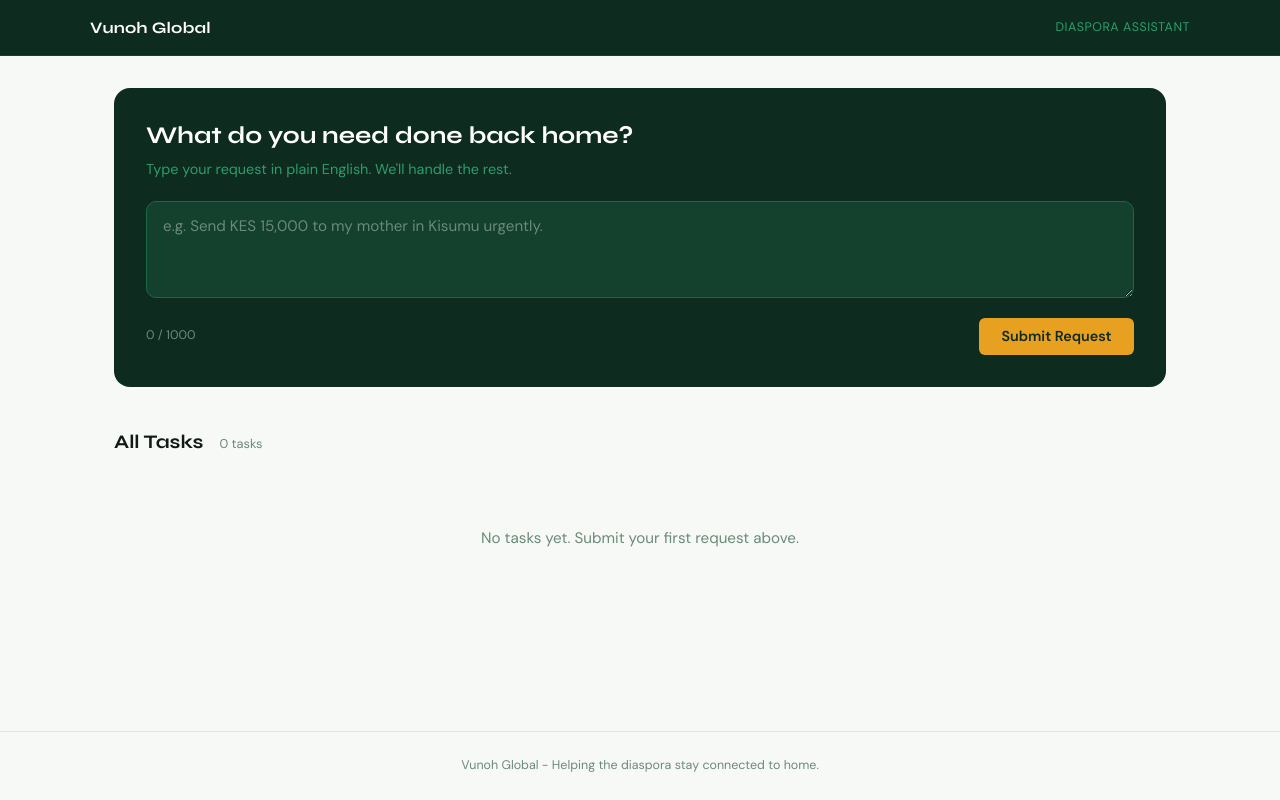
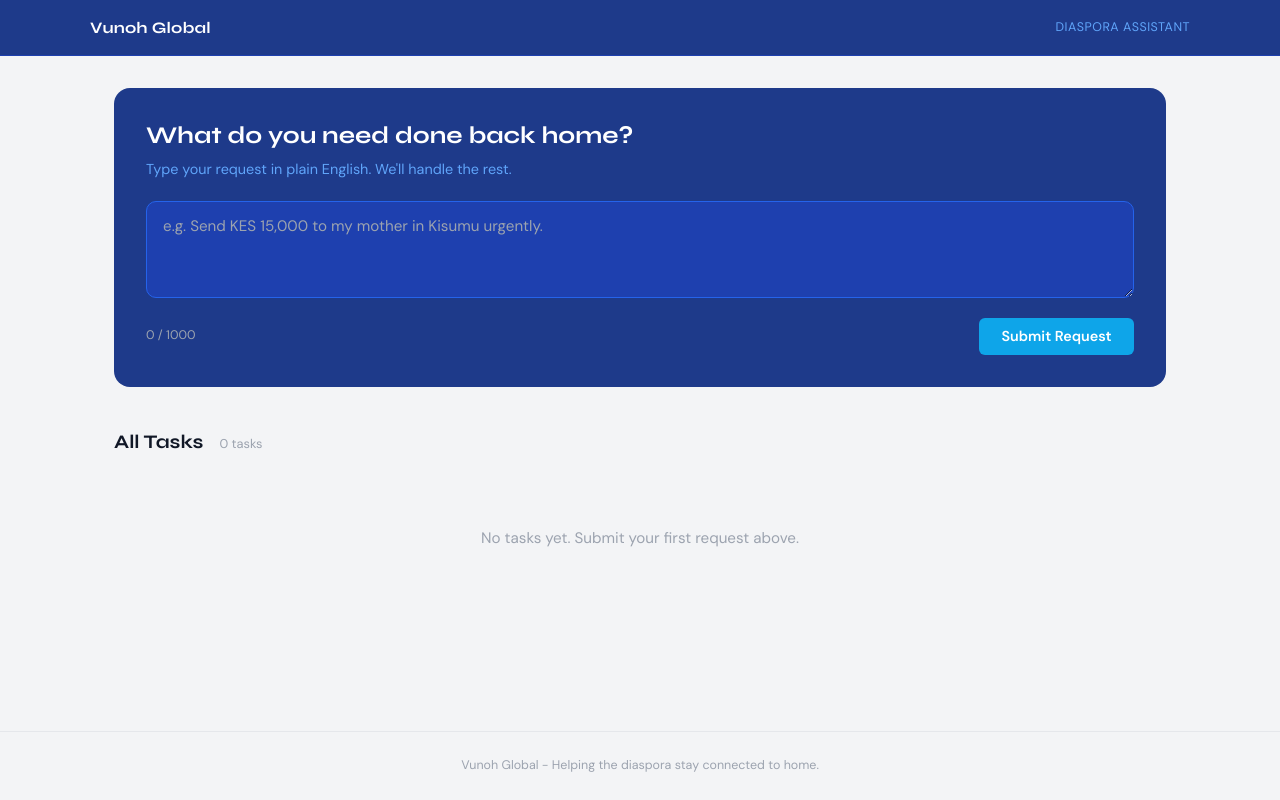
Before and after one commit to NestaNdereva23/Vunoh-diaspora-assistant, a Django app: page / in a window 1280 px wide. Run offline with Django 5.2, Linux system fonts and the light colour scheme; data that the repository does not hold is empty.

Commit message:
css theme update

```diff
--- a/vunoh_diaspora_assistant/assistant/static/assistant/css/main.css
+++ b/vunoh_diaspora_assistant/assistant/static/assistant/css/main.css
@@ -1,37 +1,40 @@
-/* ─────────────────────────────────────────────────────────────
-   Vunoh Global — main.css
-   Fonts: Syne (headings) + DM Sans (body)
-   Palette: deep forest green + warm off-white + amber accent
-───────────────────────────────────────────────────────────── */
+:root {
+  /* ── Primary Brand Colors ─────────────────────────────────── */
+  --blue-900:  #1e3a8a;
+  --blue-800:  #1e40af;
+  --blue-600:  #2563eb;
+  --blue-400:  #60a5fa;
+  --blue-100:  #dbeafe;
 
-/* ── Variables ─────────────────────────────────────────────── */
-:root {
-  --green-900: #0d2b1f;
-  --green-800: #14402e;
-  --green-600: #1d6647;
-  --green-400: #2d9e6b;
-  --green-100: #d6f0e4;
+  --sky-500:   #0ea5e9;
+  --sky-lt:    #e0f2fe;
 
-  --amber:     #e8a020;
-  --amber-lt:  #fdf3dc;
+  --indigo-600: #4f46e5;
+  --indigo-lt:  #e0e7ff;
 
-  --red-500:   #c0392b;
-  --red-100:   #fce8e6;
+  /* ── Status/Alert Colors ──────────────────────────────────── */
+  --red-500:   #ef4444;
+  --red-100:   #fee2e2;
 
-  --ink:       #111a15;
-  --ink-mid:   #3d5245;
-  --ink-soft:  #6b8a78;
+  --green-500: #22c55e;
+  --green-100: #dcfce7;
 
-  --surface:   #f7f9f7;
+  /* ── Neutral/Structural Colors ────────────────────────────── */
+  --ink:       #111827;
+  --ink-mid:   #374151;
+  --ink-soft:  #9ca3af;
+
+  --surface:   #f3f4f6;
   --card:      #ffffff;
-  --border:    #dce8e2;
+  --border:    #e5e7eb;
 
+  /* ── Design Tokens ────────────────────────────────────────── */
   --radius-sm: 6px;
   --radius-md: 10px;
   --radius-lg: 16px;
 
-  --shadow-sm: 0 1px 3px rgba(13,43,31,.06), 0 1px 2px rgba(13,43,31,.04);
-  --shadow-md: 0 4px 16px rgba(13,43,31,.08), 0 2px 6px rgba(13,43,31,.04);
+  --shadow-sm: 0 1px 3px rgba(0,0,0,.06), 0 1px 2px rgba(0,0,0,.04);
+  --shadow-md: 0 4px 16px rgba(0,0,0,.08), 0 2px 6px rgba(0,0,0,.04);
 
   --font-head: 'Syne', sans-serif;
   --font-body: 'DM Sans', sans-serif;
@@ -54,8 +57,8 @@ body {
 
 /* ── Navbar ─────────────────────────────────────────────────── */
 .navbar {
-  background: var(--green-900);
-  border-bottom: 1px solid var(--green-800);
+  background: var(--blue-900);
+  border-bottom: 1px solid var(--blue-800);
   padding: 0 1.5rem;
   height: 56px;
   display: flex;
@@ -104,7 +107,7 @@ body {
 
 .nav-tagline {
   font-size: .78rem;
-  color: var(--green-400);
+  color: var(--blue-400);
   letter-spacing: .04em;
   text-transform: uppercase;
 }
@@ -126,14 +129,14 @@ body {
   border-radius: var(--radius-sm);
   font-size: .9rem;
 }
-.alert--success { background: var(--green-100); color: var(--green-800); }
+.alert--success { background: var(--green-100); color: #15803d; }
 .alert--error   { background: var(--red-100);   color: var(--red-500); }
 
 /* ── Submit section ─────────────────────────────────────────── */
 .submit-section { margin-bottom: 2.5rem; }
 
 .submit-card {
-  background: var(--green-900);
+  background: var(--blue-900);
   border-radius: var(--radius-lg);
   padding: 2rem;
   color: #fff;
@@ -148,7 +151,7 @@ body {
 }
 
 .submit-subtext {
-  color: var(--green-400);
+  color: var(--blue-400);
   font-size: .9rem;
   margin-bottom: 1.25rem;
 }
@@ -156,9 +159,9 @@ body {
 .submit-textarea {
   width: 100%;
   padding: .85rem 1rem;
-  border: 1.5px solid var(--green-600);
+  border: 1.5px solid var(--blue-600);
   border-radius: var(--radius-md);
-  background: var(--green-800);
+  background: var(--blue-800);
   color: #fff;
   font-family: var(--font-body);
   font-size: .95rem;
@@ -204,27 +207,27 @@ body {
 .btn:disabled { opacity: .55; cursor: not-allowed; }
 
 .btn--primary {
-  background: var(--amber);
-  color: var(--green-900);
+  background: var(--sky-500);
+  color: #fff;
 }
 .btn--primary:hover:not(:disabled) { opacity: .9; }
 
 /* ── Submit result ──────────────────────────────────────────── */
 .submit-result {
   margin-top: 1.25rem;
-  background: var(--green-800);
-  border: 1px solid var(--green-600);
+  background: var(--blue-800);
+  border: 1px solid var(--blue-600);
   border-radius: var(--radius-md);
   padding: 1rem 1.25rem;
   font-size: .88rem;
   line-height: 1.6;
-  color: var(--green-100);
+  color: var(--blue-100);
 }
 
 .submit-result .result-code {
   font-family: var(--font-head);
   font-size: 1.1rem;
-  color: var(--amber);
+  color: var(--sky-500);
   font-weight: 700;
   display: block;
   margin-bottom: .35rem;
```
Also changed, not shown: other parts of vunoh_diaspora_assistant/assistant/static/assistant/css/main.css (+20 -20 lines).
